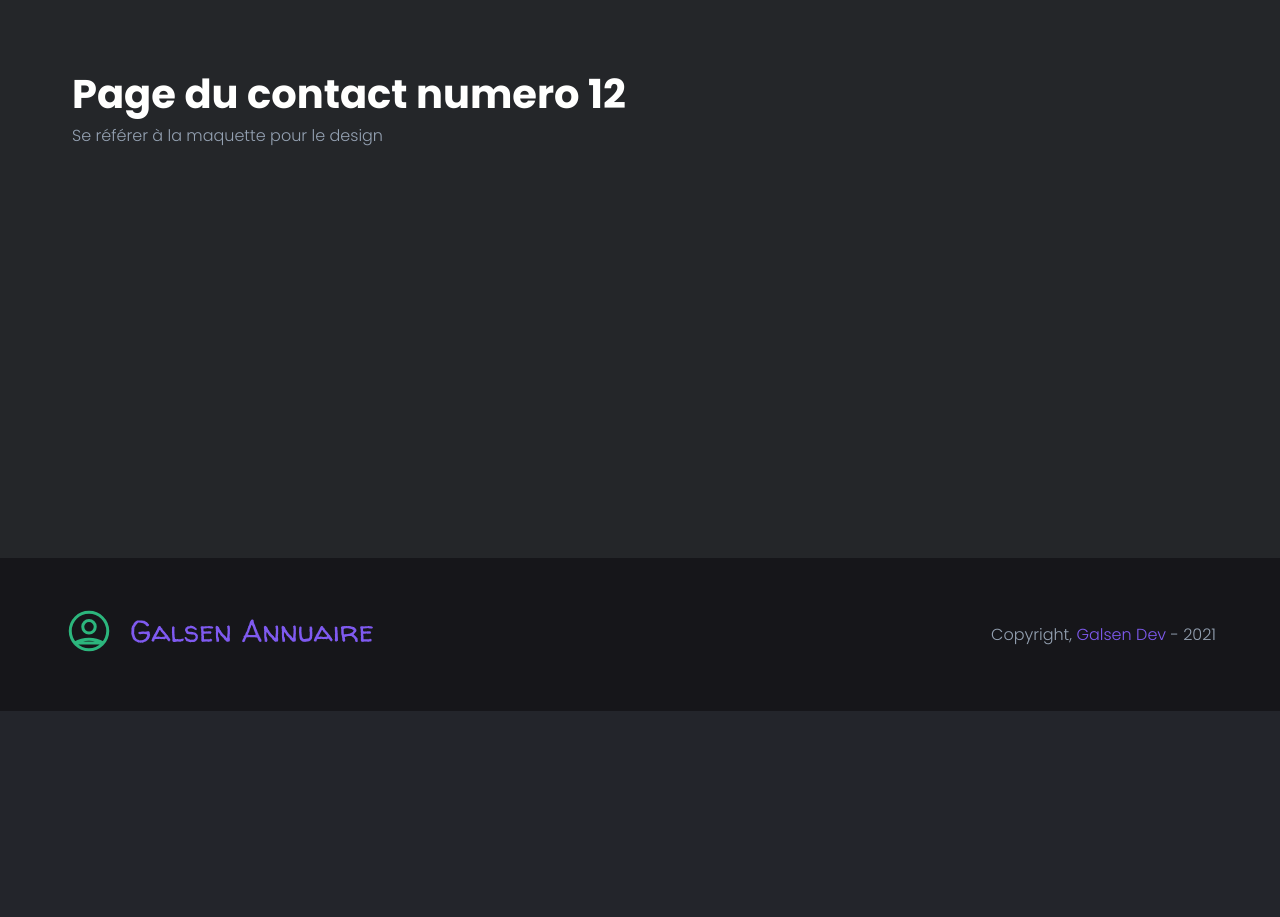
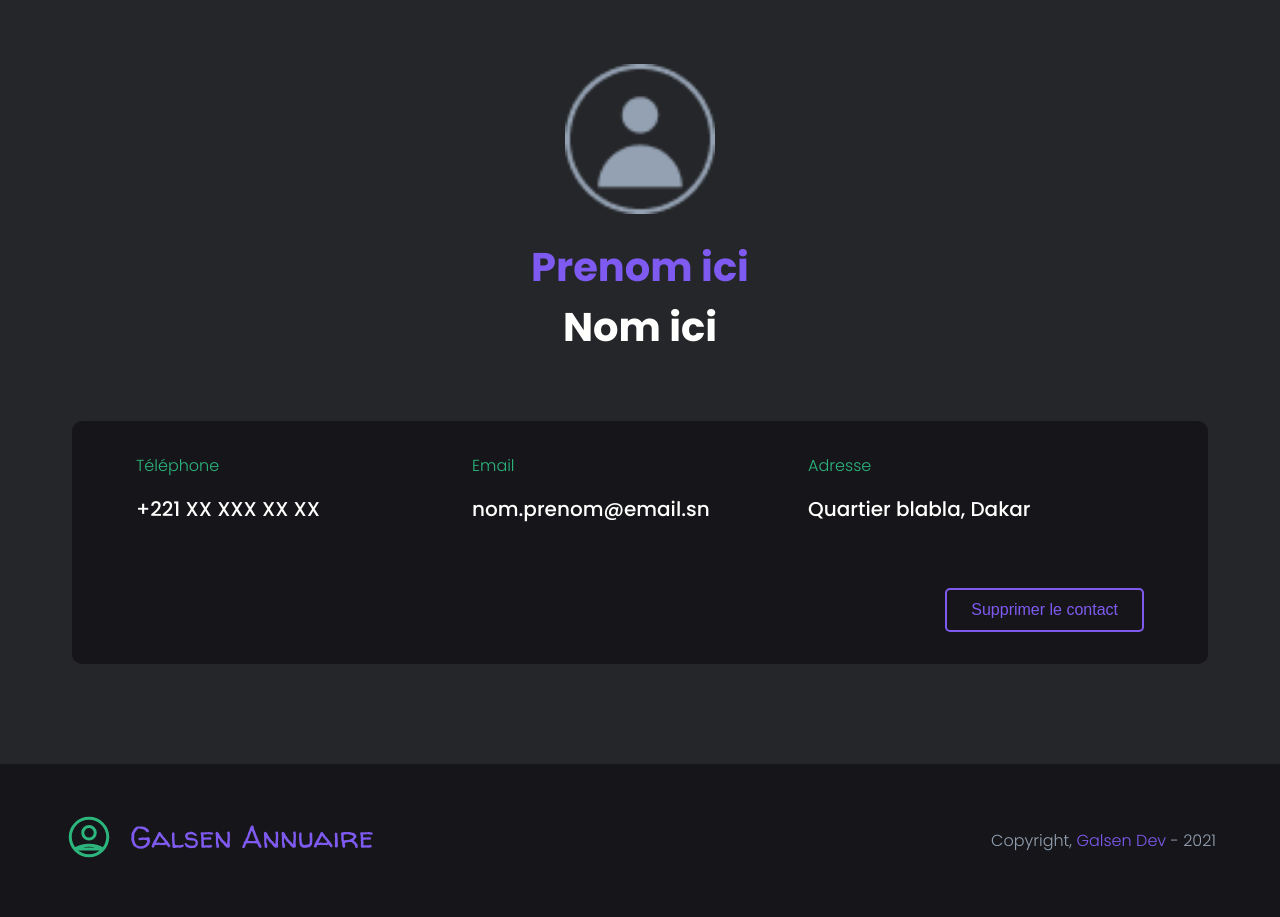
Before and after one commit to GalsenDev221/mon.annuaire, a PHP site: page /contact/12 in a window 1280 px wide. Shown: the part 89-1006 px from the top of the page. Before the commit the page ends 800 px from the top, so only its background shows below. Run offline with PHP 8.4, Linux system fonts and the light colour scheme.

Commit message:
✨: finishing the contact detail design

```diff
--- a/public/styles/contact-details.css
+++ b/public/styles/contact-details.css
@@ -4,17 +4,69 @@
  *
  * Table of contents
  * ==========
- * 1. Hero (styles for the hero section)
- * 2. Card Details (styles for the card details)
- * 3. Media query
+ * 1. Contact Info (styles for the contact's info)
+ * 2. Media query
  *
  */
 
-/* === 1. Hero === */
-/* css here */
+/* === 1. Contact Info === */
+.contact__name {
+  text-align: center;
+}
 
-/* === 2. Card Details === */
-/* css here */
+.contact__name img {
+  width: 150px;
+}
 
-/* === 3. Media Query === */
-/* css here */
+.contact__name h1 {
+  margin-top: 16px;
+  color: var(--accent-1);
+}
+
+.contact__name > *:last-child {
+  margin-top: 0;
+  color: var(--white);
+}
+
+.contact__details {
+  margin-top: 64px;
+  padding: 32px 64px;
+  border-radius: 10px;
+  background: var(--primary);
+}
+
+.contact__details__sections {
+  display: grid;
+  grid-template-columns: repeat(3, 1fr);
+}
+
+.contact__details__sections span {
+  color: var(--accent-2);
+}
+
+.contact__details__sections h2 {
+  margin-top: 16px;
+}
+
+.contact__details__action {
+  margin-top: 64px;
+  text-align: right;
+}
+
+/* === 2. Media Query === */
+@media (max-width: 950px) {
+  .contact__details__sections {
+    grid-template-columns: repeat(2, 1fr);
+    row-gap: 32px;
+  }
+}
+
+@media (max-width: 750px) {
+  .contact__details {
+    padding: 32px;
+  }
+  .contact__details__sections {
+    grid-template-columns: min-content;
+    justify-content: center;
+  }
+}
--- a/templates/contact/show.php
+++ b/templates/contact/show.php
@@ -1,2 +1,28 @@
-<h1>Page du contact numero <?= $params['id'] ?></h1>
-<p>Se référer à la maquette pour le design</p>
+<!--<h1>Page du contact numero <?= $params['id'] ?></h1>-->
+<div class="contact">
+    <div class="contact__name">
+        <img src="/img/avatar.png" alt="Avatar">
+        <h1>Prenom ici</h1>
+        <h1>Nom ici</h1>
+    </div>
+    <div class="contact__details">
+        <div class="contact__details__sections">
+            <div class="tel">
+                <span>Téléphone</span>
+                <h2>+221 XX XXX XX XX</h2>
+            </div>
+            <div class="email">
+                <span>Email</span>
+                <h2>nom.prenom@email.sn</h2>
+            </div>
+            <div class="addr">
+                <span>Adresse</span>
+                <h2>Quartier blabla, Dakar</h2>
+            </div>
+        </div>
+
+        <div class="contact__details__action">
+            <button class="btn btn--secondary">Supprimer le contact</button>
+        </div>
+    </div>
+</div>
--- a/templates/layout.php
+++ b/templates/layout.php
@@ -4,7 +4,7 @@
     <meta charset="UTF-8">
     <meta name="description" content="Cet annuaire téléphonique est un petit projet réalisé par les membres de Galsen Dev.">
     <meta name="viewport" content="width=device-width, initial-scale=1.0">
-    <link rel="icon" type="image/x-icon" href="./favicon.ico">
+    <link rel="icon" type="image/x-icon" href="/favicon.ico">
     <title>Galsen Annuaire | <?= $params['title'] ?></title>
 
     <link rel="preconnect" href="https://fonts.gstatic.com">
```
